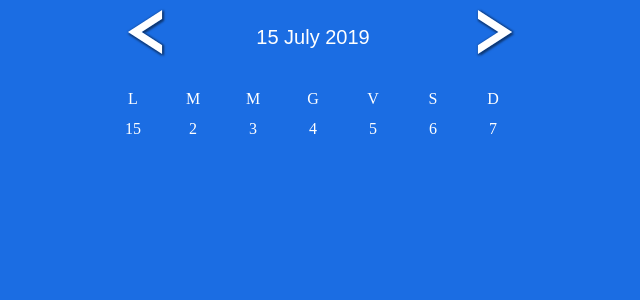
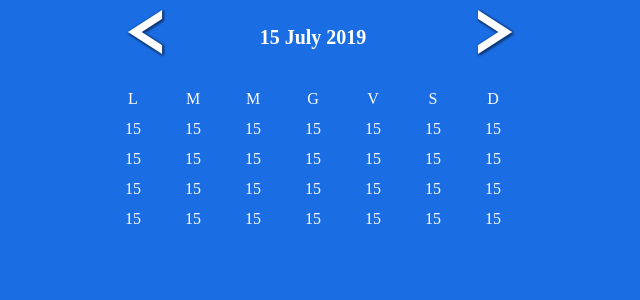
Before and after one commit to PatrizioColomba/calendar, an Angular app: page /month in a window 1280 px wide. Shown: the top 300 px of the page, without its empty margins (327-967 px from the left). Built offline with nearby package versions, Linux system fonts and the light colour scheme.

Commit message:
Adds app routing and month component.

```diff
--- a/src/app/app.component.html
+++ b/src/app/app.component.html
@@ -1,4 +1,4 @@
 <div id="wrapper">
 	<app-controls></app-controls>
-	<app-week></app-week>
+	<router-outlet></router-outlet>
 </div>
--- a/src/app/controls/controls.component.css
+++ b/src/app/controls/controls.component.css
@@ -38,3 +38,19 @@ button
 	color: #FFFFFF;
 	font-size: 20px;
 }
+
+ul.week
+{
+	color: #FFFFFF;
+	margin: 0 auto;
+	padding: 15px 0;
+	width: 420px;
+	list-style-type: none;
+}
+
+ul.week li
+{
+	width: 30px;
+	float: left;
+	margin: 0 15px;
+}
--- a/src/app/controls/controls.component.html
+++ b/src/app/controls/controls.component.html
@@ -5,7 +5,7 @@
 		</button>
 	</div>
 	<div id="date">
-		<button (click)="changeView()">{{dateStr}}</button>
+		<a href="/month" (click)="changeView()">{{dateStr}}</a>
 	</div>
 	<div class="arrow" id="next">
 		<button (click)="onClick('next')">
@@ -13,3 +13,14 @@
 		</button>
 	</div>
 </div>
+<div>
+	<ul class="week">
+		<li>L</li>
+		<li>M</li>
+		<li>M</li>
+		<li>G</li>
+		<li>V</li>
+		<li>S</li>
+		<li>D</li>
+	</ul>
+</div>
--- /dev/null
+++ b/src/app/month/month.component.html
@@ -0,0 +1,6 @@
+<div>
+	<app-week></app-week>
+	<app-week></app-week>
+	<app-week></app-week>
+	<app-week></app-week>
+</div>
--- /dev/null
+++ b/src/app/month/month.component.ts
@@ -0,0 +1,15 @@
+import { Component, OnInit } from '@angular/core';
+
+@Component({
+  selector: 'app-month',
+  templateUrl: './month.component.html',
+  styleUrls: ['./month.component.css']
+})
+export class MonthComponent implements OnInit {
+
+  constructor() { }
+
+  ngOnInit() {
+  }
+
+}
--- a/src/app/week/week.component.html
+++ b/src/app/week/week.component.html
@@ -1,20 +1,11 @@
 <div id="wrapper">
 	<ul class="week">
-		<li>L</li>
-		<li>M</li>
-		<li>M</li>
-		<li>G</li>
-		<li>V</li>
-		<li>S</li>
-		<li>D</li>
-	</ul>
-	<ul class="week">
-		<li>{{dStr}}</li>
-		<li>2</li>
-		<li>3</li>
-		<li>4</li>
-		<li>5</li>
-		<li>6</li>
-		<li>7</li>
+		<li><a href="/week">{{dStr}}</a></li>
+		<li><a href="/week">{{dStr}}</a></li>
+		<li><a href="/week">{{dStr}}</a></li>
+		<li><a href="/week">{{dStr}}</a></li>
+		<li><a href="/week">{{dStr}}</a></li>
+		<li><a href="/week">{{dStr}}</a></li>
+		<li><a href="/week">{{dStr}}</a></li>
 	</ul>
 </div>
--- a/src/styles.css
+++ b/src/styles.css
@@ -8,3 +8,8 @@ body
 {
 	background-color: #1b6de3ff;
 }
+
+a, a:visited {
+	text-decoration: none;
+	color: #FFFFFF;
+}
```
Also changed, not shown: src/app/app.module.ts (+25 -3 lines), src/app/month/month.component.css (added), 1 other file (tests, documents, lock files or other folders).
